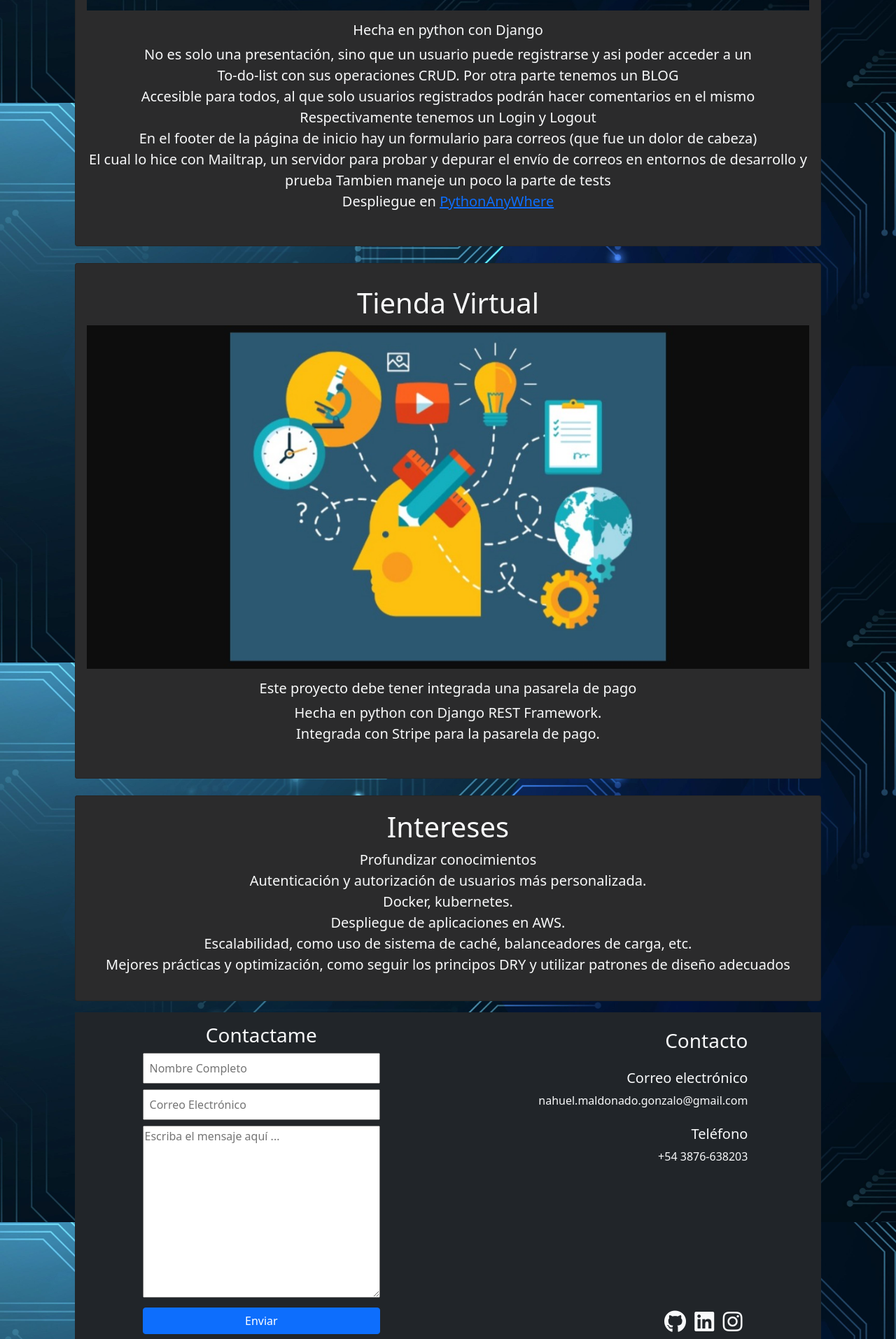
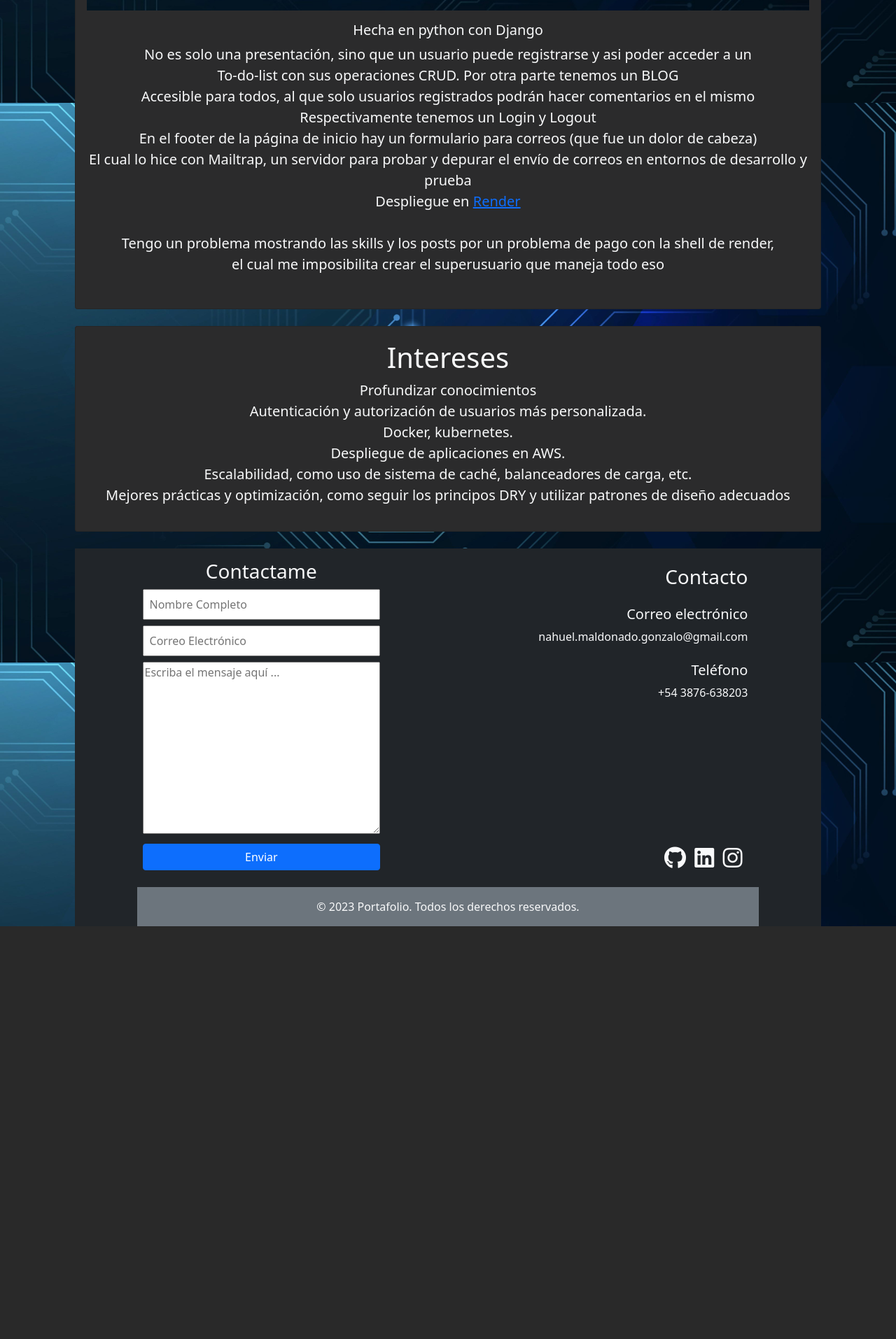
Before and after one commit to GonzaMaldonado/portafolio_python, a Django app: page /projects_detail/ in a window 1280 px wide. Shown: the part 653-2567 px from the top of the page at 70% size. After the commit the page ends 1977 px from the top, so only its background shows below. Run offline with Django 4.2, Linux system fonts and the light colour scheme; some libraries are stand-ins or nearby versions.

Commit message:
modificando projects_detail

```diff
--- a/portafolio/templates/home/navigation.html
+++ b/portafolio/templates/home/navigation.html
@@ -7,7 +7,7 @@
     <div class="collapse navbar-collapse" id="navbarNav">
       <ul class="navbar-nav ms-auto fst-italic text-uppercase fw-bold">
         <li class="nav-item px-3">
-          <a href="{% static 'portafolio/images/Programadorjunior.pdf' %}"
+          <a href="{% static 'portafolio/images/Programador_junior.pdf' %}"
              class="btn btn-primary nav-link text-white"
              target="_blank">
              Download CV
--- a/portafolio/templates/home/projects_detail.html
+++ b/portafolio/templates/home/projects_detail.html
@@ -15,29 +15,17 @@
         Accesible para todos, al que solo usuarios registrados podrán hacer comentarios en el mismo<br>
         Respectivamente tenemos un Login y Logout <br>
         En el footer de la página de inicio hay un formulario para correos (que fue un dolor de cabeza)<br>
-        El cual lo hice con Mailtrap, un servidor para probar y depurar el envío de correos en entornos de desarrollo y prueba
-        Tambien maneje un poco la parte de tests <br>
-        Despliegue en <a href="https://www.pythonanywhere.com" target="_blank">PythonAnyWhere</a>
+        El cual lo hice con Mailtrap, un servidor para probar y depurar el envío de correos en entornos de desarrollo y prueba<br>
+        Despliegue en <a href="https://www.render.com" target="_blank">Render</a> <br> <br>
+        Tengo un problema mostrando las skills y los posts por un problema de pago con la shell de render, <br>
+        el cual me imposibilita crear el superusuario que maneja todo eso
         </p>
     </div>
   </div>
 </section>
 
 
-<section class="rounded text-center col-md-10 offset-md-1 mt-4 bg-dark text-light">
-  <div class="card py-3 bg-gris-o text-light">
-    <div class="card-body">
-        <h1 class="jumbotron-heading animate__animated animate__fadeInUp">Tienda Virtual</h1>
-        <img src="{% static 'portafolio/images/proceso.jpeg'%}" alt="Project_1" class="img-fluid">
-        <h5 class="mt-3">Este proyecto debe tener integrada una pasarela de pago</h5>
-        <p class="lead text-light">Hecha en python con Django REST Framework. <br>
-        Integrada con Stripe para la pasarela de pago.<br>
-        </p>
-    </div>
-  </div>
-</section>
-
-<section class="rounded text-center col-md-10 offset-md-1 mt-4 bg-dark text-light">
+<section class="rounded text-center col-md-10 offset-md-1 mt-4 mb-4 bg-dark text-light">
   <div class="card py-1 bg-gris-o text-light">
     <div class="card-body">
         <h1 class="jumbotron-heading animate__animated animate__fadeInUp">Intereses</h1>
--- a/portafolio/templates/home/thanks.html
+++ b/portafolio/templates/home/thanks.html
@@ -1,7 +1,7 @@
 <!DOCTYPE html>
 <html lang="en">
   <head>
-    <title>Thanks you</title>
+    <title>Thank you</title>
     <meta charset="UTF-8">
     <meta name="viewport" content="width=device-width, initial-scale=1">
     <link href="https://cdn.jsdelivr.net/npm/bootstrap@5.0.2/dist/css/bootstrap.min.css" rel="stylesheet" integrity="sha384-EVSTQN3/azprG1Anm3QDgpJLIm9Nao0Yz1ztcQTwFspd3yD65VohhpuuCOmLASjC" crossorigin="anonymous">
```
Also changed, not shown: 4 other files.
